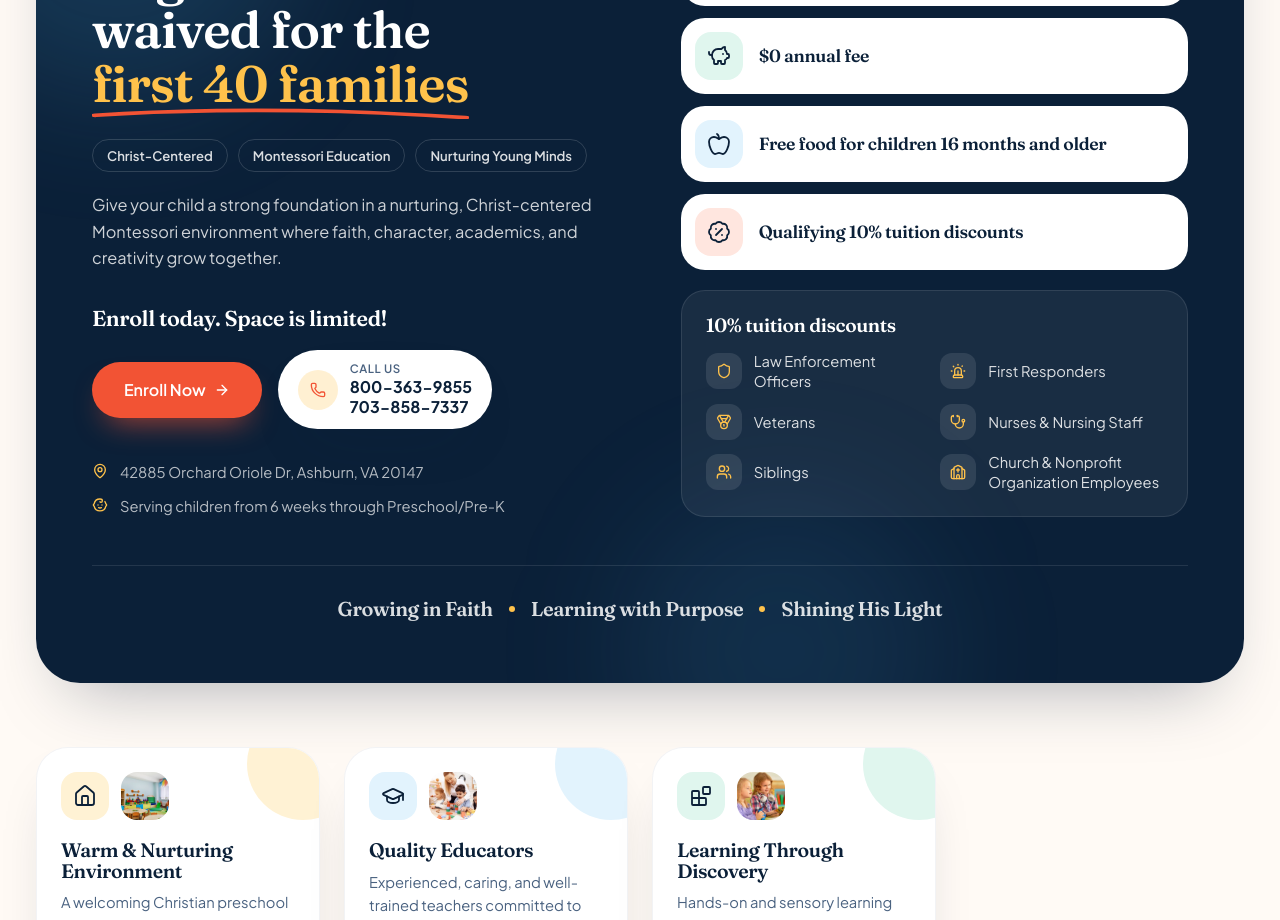
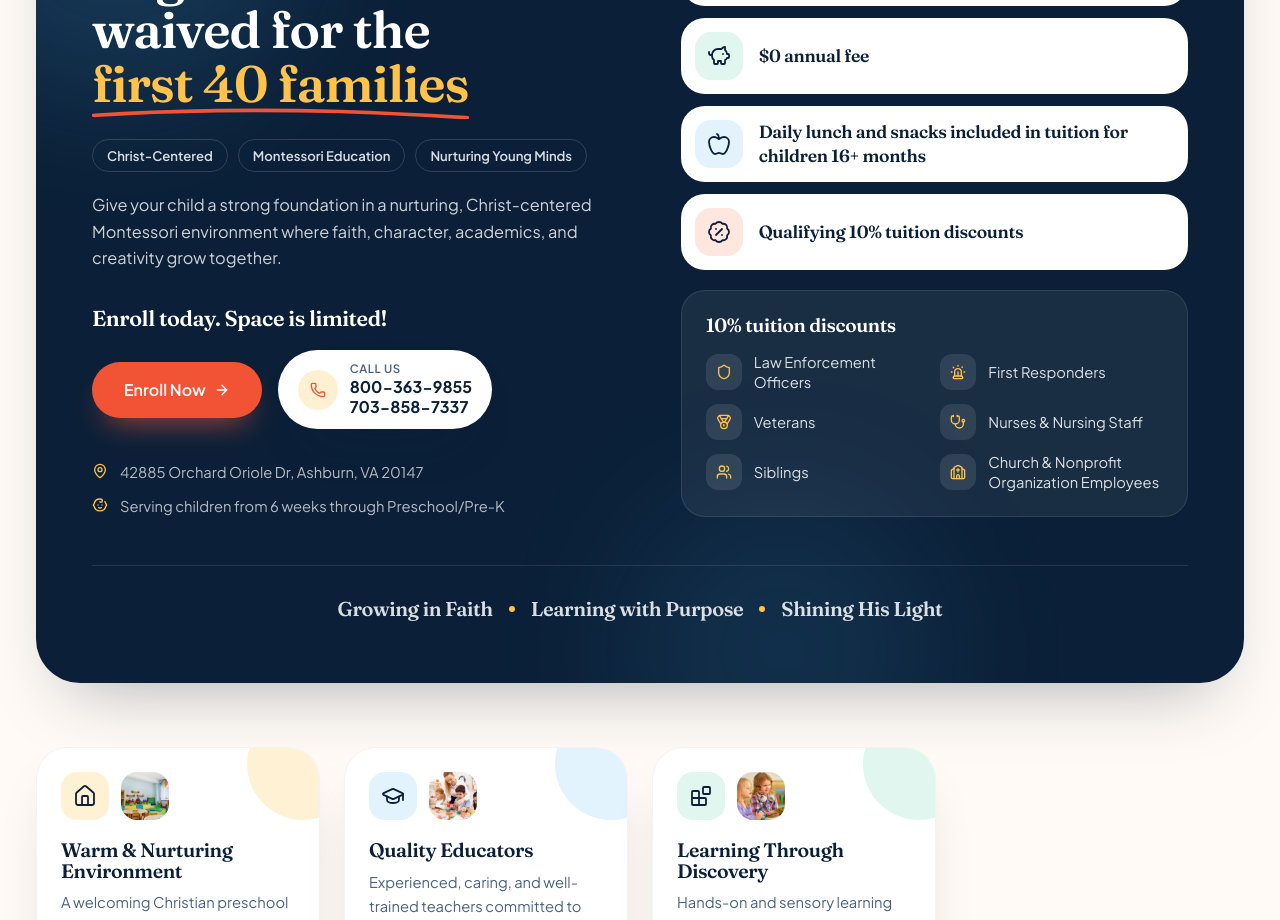
Before and after one commit to glcmscan-lgtm/GLcms-projects, a Next.js app: page / in a window 1280 px wide. Shown: the part 1060-1980 px from the top of the page. Built offline with nearby package versions, Linux system fonts and the light colour scheme.

Commit message:
Update lunch and snacks wording in Founding Families section

```diff
--- a/data/foundingFamilies.js
+++ b/data/foundingFamilies.js
@@ -13,7 +13,7 @@ export const foundingFamilies = {
   benefits: [
     { icon: 'registration', title: 'Registration fee waived' },
     { icon: 'annualFee', title: '$0 annual fee' },
-    { icon: 'food', title: 'Free food for children 16 months and older' },
+    { icon: 'food', title: 'Daily lunch and snacks included in tuition for children 16+ months' },
     { icon: 'discount', title: 'Qualifying 10% tuition discounts' },
   ],
   discountsTitle: '10% tuition discounts',
```
